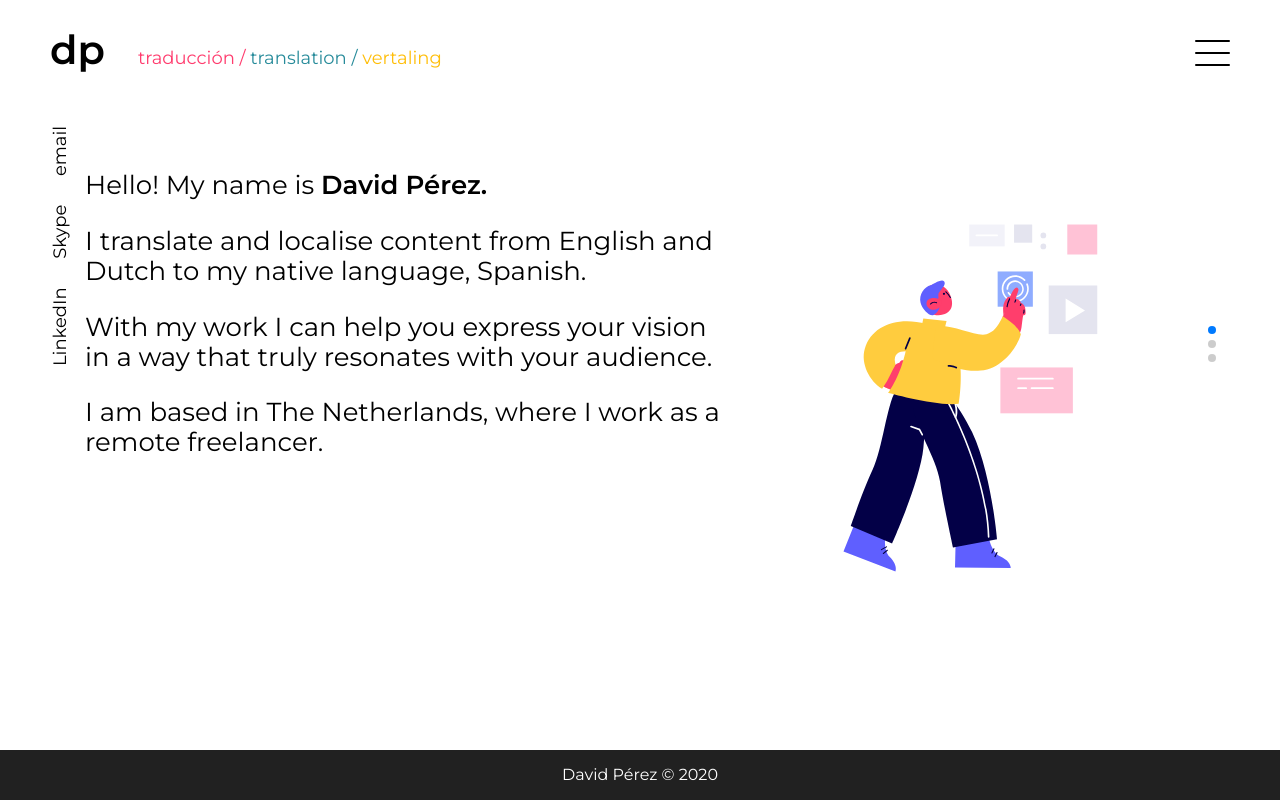
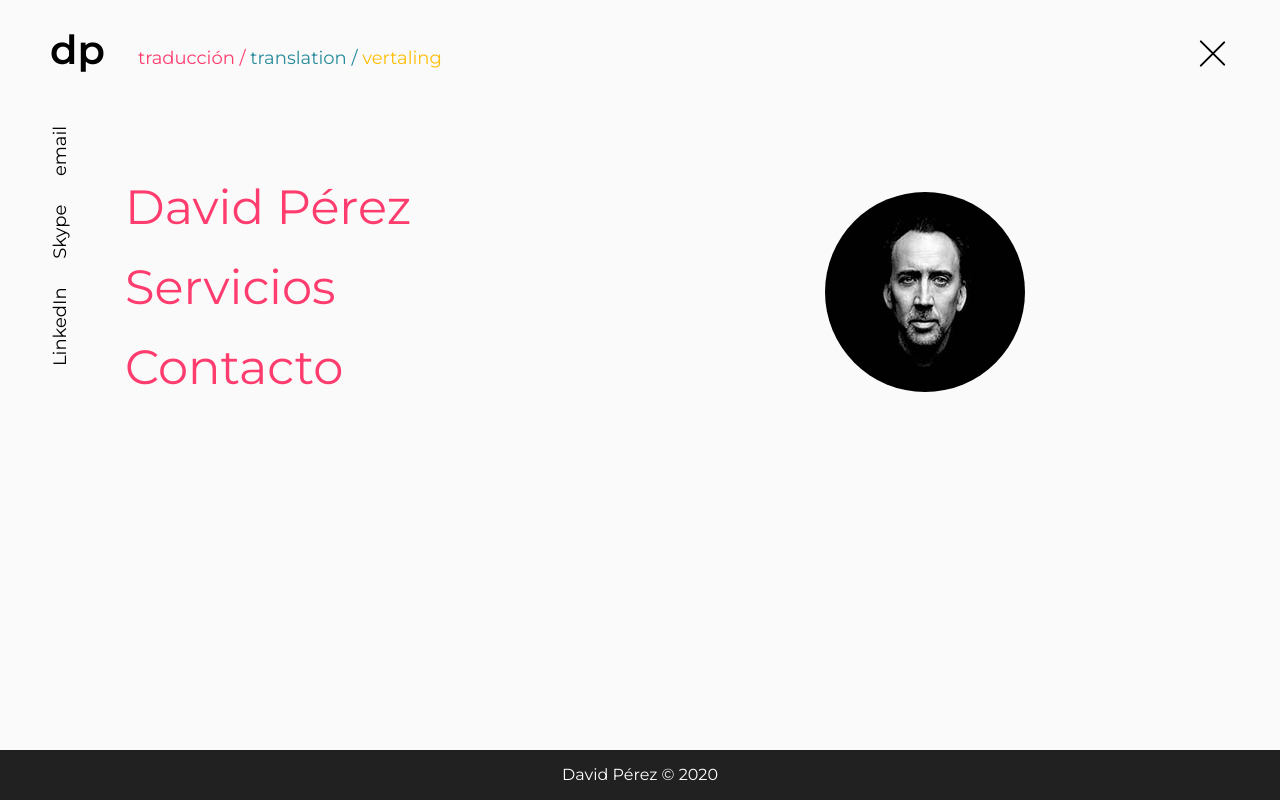
Before and after one commit to semiarte/dp-translation, a plain HTML site: page index.html in a window 1280 px wide. Both pictures are taken after a click on the element 1212 px from the left and 53 px from the top of the page. Drawn offline with nearby package versions, Linux system fonts and the light colour scheme.

Commit message:
js > fullscreen nav menu

```diff
--- a/index.html
+++ b/index.html
@@ -13,10 +13,11 @@
         <link rel="stylesheet" href="https://unpkg.com/swiper/css/swiper.min.css">
         <link rel="stylesheet" href="scss/main.css">
     </head>
-    <body>
+    <body onload="loadPage()">
         <!--[if lt IE 7]>
             <p class="browsehappy">You are using an <strong>outdated</strong> browser. Please <a href="#">upgrade your browser</a> to improve your experience.</p>
         <![endif]-->
+        <div class="loader"></div>
         <ul class="navigation_social">
             <li class="navigation_social__item"><a class="navigation_social__link" href="https://www.linkedin.com/in/davidperezbuen/" rel="noopener" target="_blank">LinkedIn</a></li>
             <li class="navigation_social__item"><a class="navigation_social__link" href="" rel="noopener" target="_blank">Skype</a></li>
@@ -27,14 +28,31 @@
                 <h1>dp <span class="sp">traducción</span> <span class="en">translation</span> <span class="nl">vertaling</span></h1>
             </header>
             <nav>
-                <div class="menu-button" aria-label="Open">
+                <div class="menu-button" aria-label="Open" onclick="open_menu()">
                     <div class="bar"></div>
                     <div class="bar"></div>
                     <div class="bar"></div>
                 </div>
-                <div class="menu-button_close" aria-label="Close">
+                <div class="menu-button_close" aria-label="Close" onclick="close_menu()">
                     <div class="bar"></div>
                     <div class="bar"></div>
+                </div>
+                <div class="nav_menu">
+                    <header>
+                        <h1>dp <span class="sp">traducción</span> <span class="en">translation</span> <span class="nl">vertaling</span></h1>
+                    </header>
+                    <div class="container">
+                            <div class="col">
+                                <ul>
+                                    <li><a href="#">David Pérez</a></li>
+                                    <li><a href="#">Servicios</a></li>
+                                    <li><a href="#">Contacto</a></li>
+                                </ul>
+                            </div>
+                            <div class="col">
+                                <img src="foto-david-perez-traduccion-translate-vertaling.jpg" alt="Foto de David Pérez. Traducción, translate, vertaling">
+                            </div>
+                    </div>
                 </div>
             </nav>
         </div>
@@ -118,7 +136,7 @@
                 <p>David Pérez &copy; 2020</p>
             </div>
         </footer>
-        <script src="https://code.jquery.com/jquery-3.4.1.slim.min.js" integrity="sha384-J6qa4849blE2+poT4WnyKhv5vZF5SrPo0iEjwBvKU7imGFAV0wwj1yYfoRSJoZ+n" crossorigin="anonymous"></script>
+        <script src="https://code.jquery.com/jquery-3.4.1.min.js" integrity="sha256-CSXorXvZcTkaix6Yvo6HppcZGetbYMGWSFlBw8HfCJo=" crossorigin="anonymous"></script>
         <script src="https://unpkg.com/swiper/js/swiper.min.js"></script>
         <script>
             var swiper = new Swiper('.swiper-container', {
@@ -137,5 +155,6 @@
                 },
             });
           </script>
+          <script src="js.js"></script>
     </body>
 </html>
--- /dev/null
+++ b/js.js
@@ -0,0 +1,20 @@
+// smooth window load
+function loadPage(){
+    loadingTime = setTimeout(showPage, 400);
+}
+function showPage(){
+    $('.loader').fadeOut();
+}
+
+// open hidden nav menu
+function open_menu() {
+    $('.menu-button').hide();
+    $('.menu-button_close').show();
+    $('.nav_menu').fadeIn();
+}
+// close hidden nav menu
+function close_menu() {
+    $('.menu-button').show();
+    $('.menu-button_close').hide();
+    $('.nav_menu').fadeOut();
+}
--- a/scss/components/_burger.scss
+++ b/scss/components/_burger.scss
@@ -25,8 +25,10 @@
 // close icon
 .menu-button_close {
     display: none;
-    z-index: 9999;
-    margin-top: 2.5em;
+    z-index: 99999;
+    position: absolute;
+    right: 3.12rem;
+    top: 1.85em;
     cursor: pointer;
 
     .bar {
--- a/scss/components/_social.scss
+++ b/scss/components/_social.scss
@@ -5,7 +5,7 @@
     transform: rotate(-90deg) translateY(100%);
     transform-origin: bottom left;
     white-space: nowrap;
-    z-index: 999;
+    z-index: 9999;
     font-size: 2.5em;
 }
 
--- a/scss/main.scss
+++ b/scss/main.scss
@@ -9,11 +9,13 @@
         'base/flex',
         'base/typo';
 
-@import 'components/burger',
+@import 'components/loader',
+        'components/burger',
         'components/social',
         'components/swiper';
 
 @import 'layout/header',
+        'layout/navigation',
         'layout/intro',
         'layout/services',
         'layout/contact',
```
Also changed, not shown: foto-david-perez-traduccion-translate-vertaling.jpg (added), scss/main.css, 2 other files.
